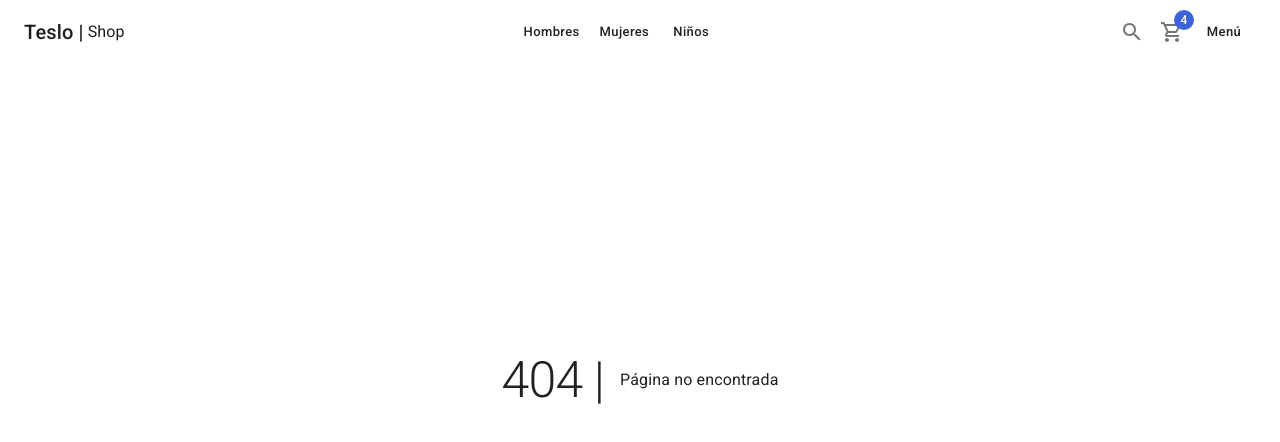
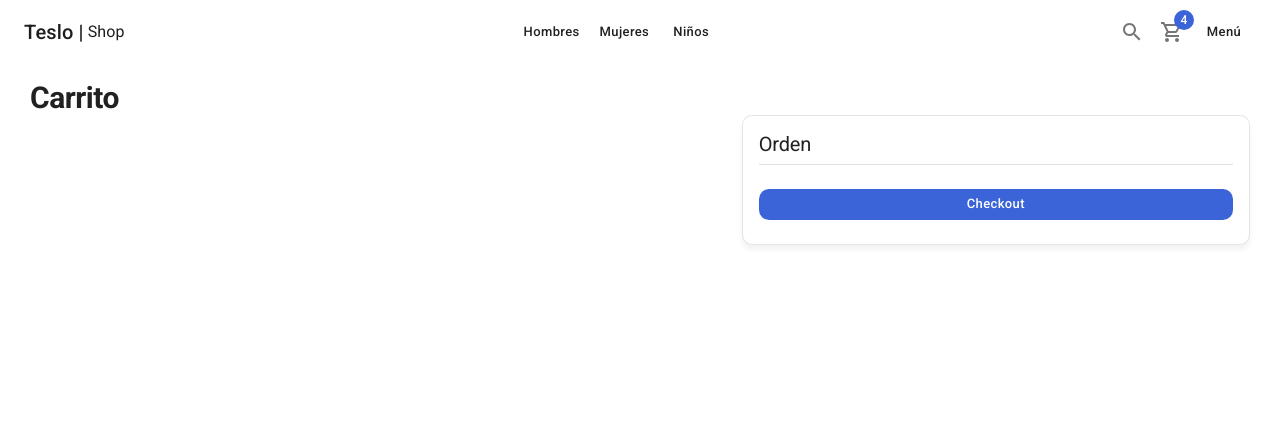
Before and after one commit to cuadros-code/teslo-shop, a Next.js app: page /cart in a window 1280 px wide. Before the commit this address had no page. Shown: the top 442 px of the page. Built offline with nearby package versions, Linux system fonts and the light colour scheme.

Commit message:
cart empty page

```diff
--- /dev/null
+++ b/components/cart/CartList.tsx
@@ -0,0 +1,26 @@
+import { FC } from "react"
+import { initialData } from '../../database/products';
+
+interface IProps {}
+
+const productInCard = [
+  initialData.products[0],
+  initialData.products[1],
+  initialData.products[2],
+]
+
+export const CartList: FC<IProps> = () => {
+  return (
+    <>
+      {
+        productInCard.map((product, index) => {
+
+          return (
+            <></>
+          )
+        })
+      }
+    </>
+  )
+}
+export default CartList
--- /dev/null
+++ b/components/cart/index.ts
@@ -0,0 +1 @@
+export * from './CartList'
--- a/components/ui/NavBar.tsx
+++ b/components/ui/NavBar.tsx
@@ -40,7 +40,7 @@ export const NavBar = () => {
           <SearchOutlined />
         </IconButton>
 
-        <NextLink href="/card" passHref>
+        <NextLink href="/cart" passHref>
           <Link>
             <IconButton>
                 <Badge badgeContent={4} color="secondary">
--- /dev/null
+++ b/pages/cart/index.tsx
@@ -0,0 +1,36 @@
+import { Box, Button, Card, CardContent, Divider, Grid, Typography } from '@mui/material';
+import { CartList } from 'components/cart';
+import ShopLayout from '../../components/layouts/ShopLayout';
+
+
+export const CartPage = () => {
+  return (
+    <ShopLayout
+      title='Carrito'
+      pageDescription='Carrito de compras'
+    >
+      <Typography variant='h1' component='h1'>Carrito</Typography>
+      <Grid container>
+        <Grid item xs={12} sm={7}>
+          <CartList />
+        </Grid>
+        <Grid item xs={12} sm={5}>
+          <Card className='summary-card'>
+            <CardContent>
+              <Typography variant='h2' component='h3'>Orden</Typography>
+              <Divider sx={{ my: 1 }} />
+
+              <Box sx={{ mt: 3 }}>
+                <Button color='secondary' fullWidth className='circular-btn' >
+                  Checkout
+                </Button>
+              </Box>
+
+            </CardContent>
+          </Card>
+        </Grid>
+      </Grid>
+    </ShopLayout>
+  )
+}
+export default CartPage
```
Also changed, not shown: pages/cart/empty.tsx (added, +35 -0 lines).
